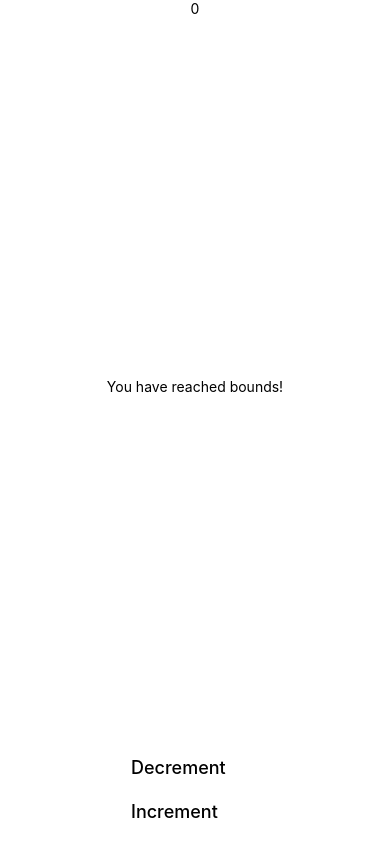
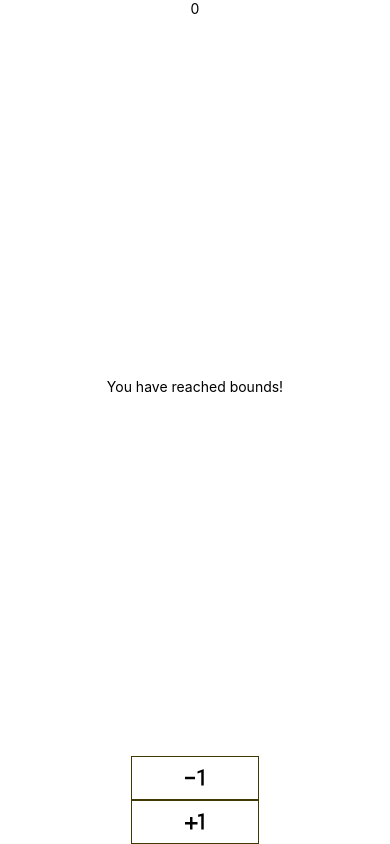
Before and after one commit to 4R0NIN7/Counter, a React Native app: screen / in a window 390 px wide. Built offline with nearby package versions, Linux system fonts and the light colour scheme.

Commit message:
Added icons

```diff
--- a/app/components/atoms/counter_button/counter_button.tsx
+++ b/app/components/atoms/counter_button/counter_button.tsx
@@ -1,4 +1,4 @@
-import { BodyT2 } from '@atoms/text/text'
+import { Icon } from '@rneui/base'
 import React from 'react'
 import { View, Pressable } from 'react-native'
 import styled from 'styled-components/native'
@@ -6,34 +6,21 @@ import styled from 'styled-components/native'
 const Container = styled(View)`
   height: 44px;
   width: 128px;
-  flexdirection: 'column';
-  alignitems: 'center';
-  justifycontent: 'center';
-`
-
-const Button = styled(View)`
-  borderwidth: 3px;
-  border-radius: 10px;
-  bordercolor: '#111';
-`
-
-const TitleButton = styled(BodyT2)`
-  color: '#914e4e';
+  border: 1px solid #403902;
+  justify-content: center;
+  align-items: center;
 `
 
 type TButtonProps = {
-  onPress: () => void
   onPressIn?: () => void
   onPressOut?: () => void
   title: string
   disabled: boolean
 }
-const CounterButton = ({ onPress, title, onPressIn, onPressOut, disabled }: TButtonProps) => (
+const CounterButton = ({ title, onPressIn, onPressOut, disabled }: TButtonProps) => (
   <Container>
-    <Pressable onPress={onPress} onPressIn={onPressIn} onPressOut={onPressOut} disabled={disabled}>
-      <Button>
-        <TitleButton>{title}</TitleButton>
-      </Button>
+    <Pressable onPressIn={onPressIn} onPressOut={onPressOut} disabled={disabled} hitSlop={5}>
+      <Icon name={title === 'Increment' ? 'plus-one' : 'exposure-minus-1'} size={30} color="black" />
     </Pressable>
   </Container>
 )
--- a/app/components/molecules/counter/counter.tsx
+++ b/app/components/molecules/counter/counter.tsx
@@ -3,7 +3,7 @@ import { BodyT1 } from '@atoms/text/text'
 import { ICounter } from '@models/counter.types'
 import { timeout } from '@utils/functions'
 import { observer } from 'mobx-react-lite'
-import React, { useCallback, useMemo } from 'react'
+import React, { useCallback, useMemo, useRef } from 'react'
 import { View } from 'react-native'
 import styled from 'styled-components'
 
@@ -55,32 +55,24 @@ const Counter = ({
   initializeAutoDecrementer,
   disposeAutoDecrementer,
 }: TCounterProps) => {
+  const timer = useRef<NodeJS.Timeout>()
   const initialDelay = useCallback(() => timeout(500), [])
+  const showError = useMemo(() => !canDecrement || !canIncrement, [canDecrement, canIncrement])
 
-  const onPressIncrement = async () => {
-    await initialDelay()
-    onIncrement()
-  }
-  const onPressDecrement = async () => {
-    await initialDelay()
-    onDecrement()
-  }
   const onPressInIncrement = async () => {
     await initialDelay()
-    initializeAutoIncrementer()
-  }
-  const onPressOutIncrement = () => {
-    disposeAutoIncrementer()
+    timer.current = setTimeout(onIncrement, 100)
   }
 
   const onPressInDecrement = async () => {
     await initialDelay()
-    initializeAutoDecrementer()
+    timer.current = setTimeout(onDecrement, 100)
   }
-  const onPressOutDecrement = () => {
-    disposeAutoDecrementer()
+
+  const onPressOut = () => {
+    clearTimeout(timer.current)
   }
-  const showError = useMemo(() => !canDecrement || !canIncrement, [canDecrement, canIncrement])
+
   return (
     <>
       <StyledBody>{value}</StyledBody>
@@ -88,17 +80,15 @@ const Counter = ({
       <Row>
         <DecrementButton
           title="Decrement"
-          onPress={onPressDecrement}
           disabled={!canDecrement}
           onPressIn={onPressInDecrement}
-          onPressOut={onPressOutDecrement}
+          onPressOut={onPressOut}
         />
         <IncrementButton
           title="Increment"
-          onPress={onPressIncrement}
           disabled={!canIncrement}
           onPressIn={onPressInIncrement}
-          onPressOut={onPressOutIncrement}
+          onPressOut={onPressOut}
         />
       </Row>
     </>
--- a/package.json
+++ b/package.json
@@ -10,6 +10,8 @@
     "test": "jest"
   },
   "dependencies": {
+    "@rneui/base": "^4.0.0-rc.8",
+    "@rneui/themed": "^4.0.0-rc.8",
     "lodash": "^4.17.21",
     "mobx": "^6.9.0",
     "mobx-react-lite": "^3.4.3",
@@ -17,7 +19,9 @@
     "polished": "^4.2.2",
     "react": "18.2.0",
     "react-native": "0.72.5",
+    "react-native-safe-area-context": "^4.7.2",
     "react-native-size-matters": "^0.4.2",
+    "react-native-vector-icons": "^10.0.0",
     "styled-components": "^6.0.8"
   },
   "devDependencies": {
```
Also changed, not shown: 2 other files (tests, documents, lock files or other folders).
